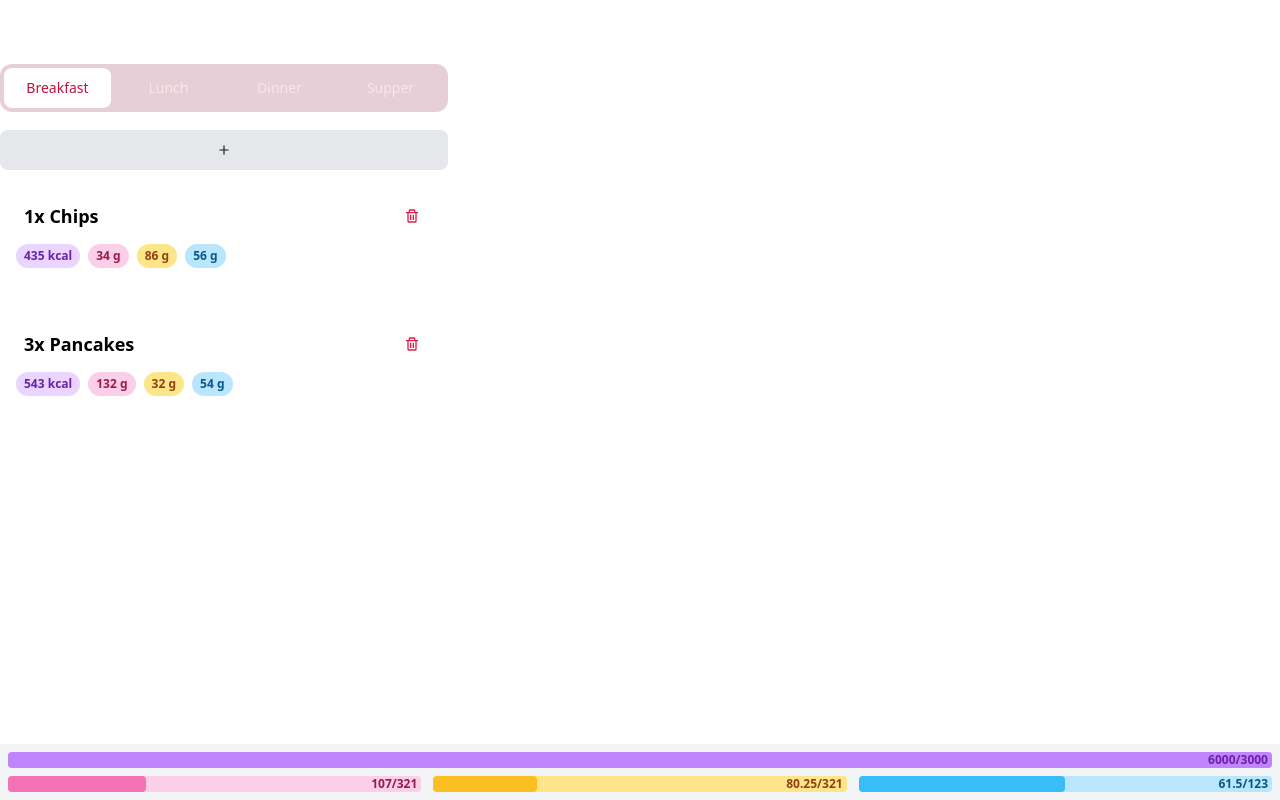
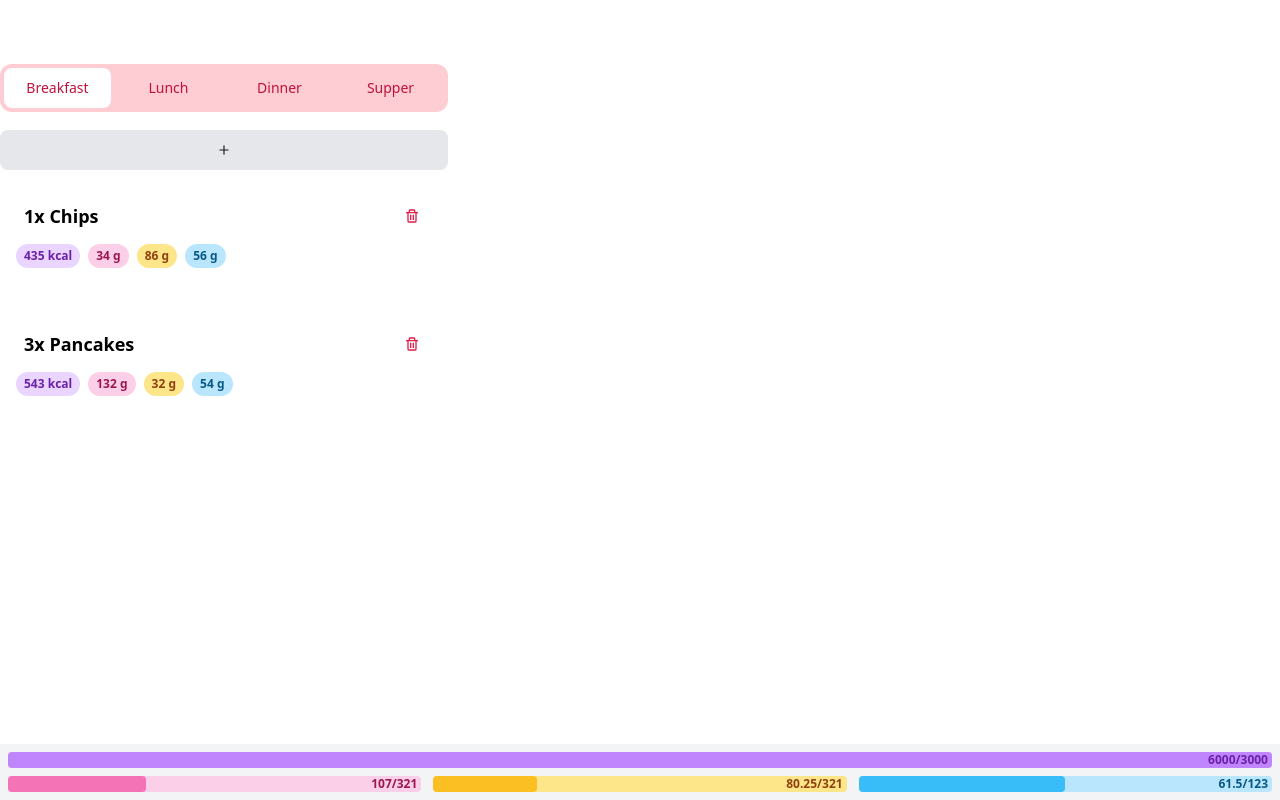
Before and after one commit to davve5/fitlit, a Next.js app: page /components in a window 1280 px wide. Built offline with nearby package versions, Linux system fonts and the light colour scheme; what @tailwindcss/typography would draw is missing.

Commit message:
Change Meals List Tabs color

```diff
--- a/src/components/MealsList/MealsList.tsx
+++ b/src/components/MealsList/MealsList.tsx
@@ -12,7 +12,7 @@ const MealsList: React.FC<{
   categories: typeof categories;
 }> = ({ categories }) => (
   <Tab.Group>
-    <Tab.List className='flex p-1 space-x-1 bg-accent-900/20 rounded-xl'>
+    <Tab.List className='flex p-1 space-x-1 bg-accent-200 rounded-xl'>
       {Object.keys(categories).map((category) => (
         <Tab
           key={category}
@@ -22,7 +22,7 @@ const MealsList: React.FC<{
               'focus:outline-none focus:ring-2 ring-offset-2 ring-offset-accent-400 ring-white ring-opacity-60',
               selected
                 ? 'bg-white'
-                : 'text-accent-100 hover:bg-white/[0.12] hover:text-white'
+                : 'ext-accent-100 hover:bg-white/[0.12] hover:text-white'
             )
           }
         >
```
Also changed, not shown: 1 other file (tests, documents, lock files or other folders).
